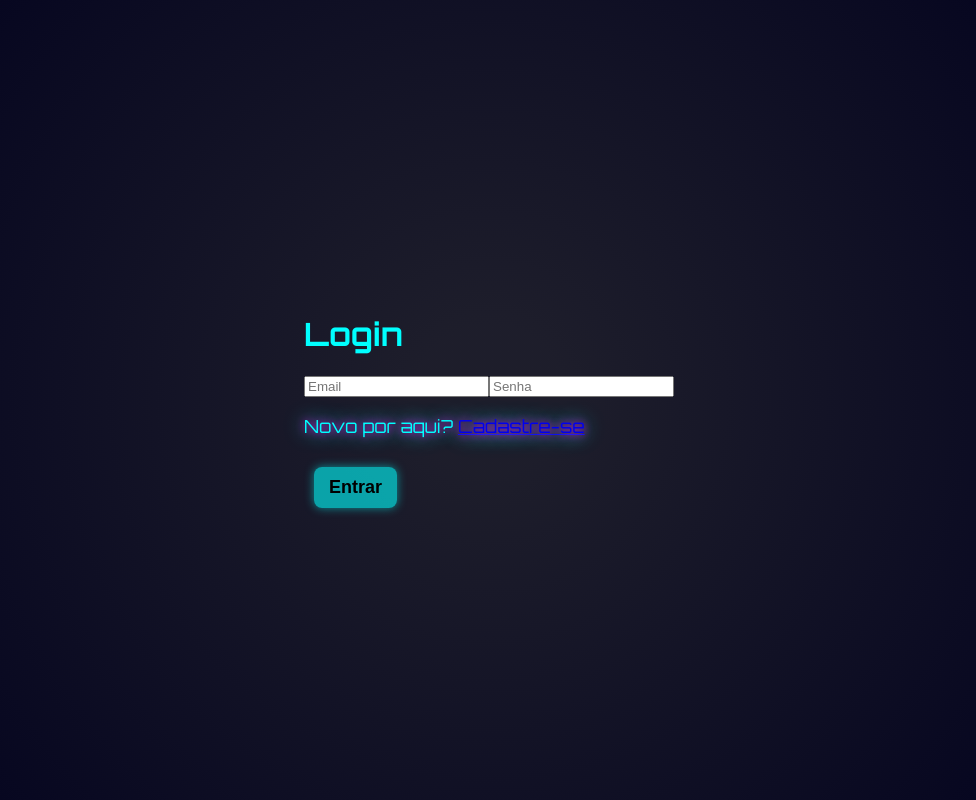
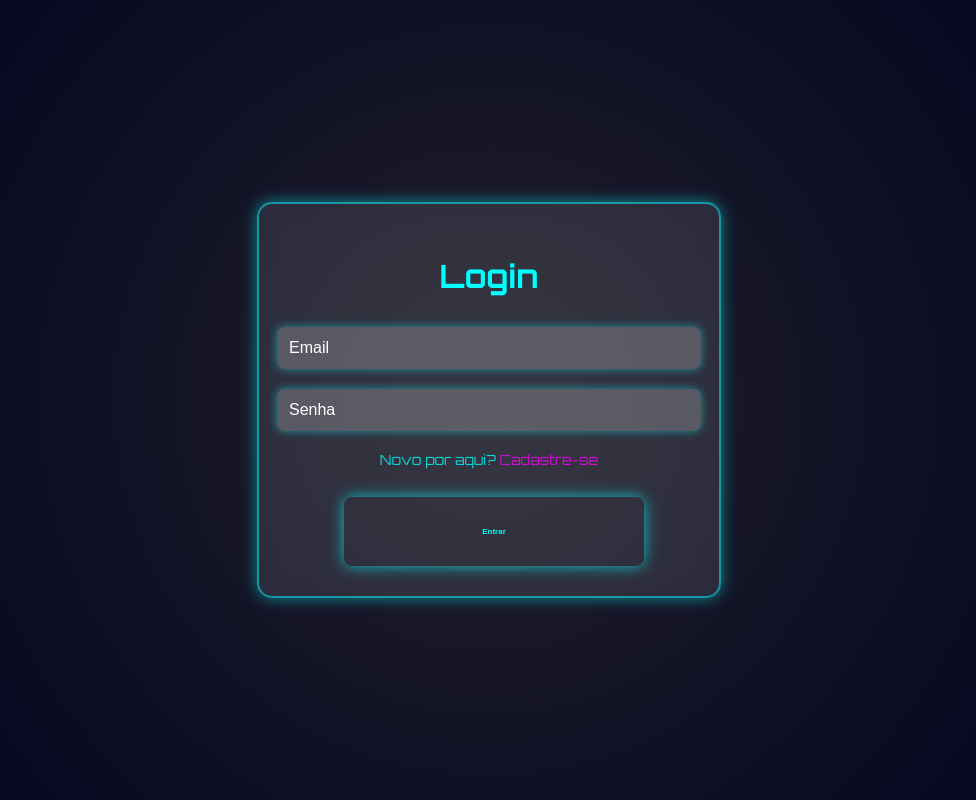
Before and after one commit to morisato32/chat, a React (Vite) app in the folder frontend/: page /login in a window 1280 px wide. Shown: the whole page, without its empty margins (151-1127 px from the left). Built offline with nearby package versions, Linux system fonts and the light colour scheme; no server answers.

Commit message:
criando a pagina de erro 404 e estilizando o chat-parte1

```diff
--- a/frontend/index.html
+++ b/frontend/index.html
@@ -5,8 +5,8 @@
     <link rel="icon" type="image/svg+xml" href="/vite.svg" />
     <meta name="viewport" content="width=device-width, initial-scale=1.0" />
     <link rel="preconnect" href="https://fonts.googleapis.com">
-<link rel="preconnect" href="https://fonts.gstatic.com" crossorigin>
-<link href="https://fonts.googleapis.com/css2?family=Montserrat:wght@400;600;700&display=swap" rel="stylesheet">
+    <link rel="preconnect" href="https://fonts.gstatic.com" crossorigin>
+    <link href="https://fonts.googleapis.com/css2?family=Montserrat:wght@400;600;700&display=swap" rel="stylesheet">
     <title>Vite + React</title>
   </head>
   <body>
--- a/frontend/src/components/chat.module.css
+++ b/frontend/src/components/chat.module.css
@@ -1,224 +1,170 @@
-@import url('https://fonts.googleapis.com/css2?family=Orbitron:wght@400;700&display=swap');
 
-:root {
-    --neon-blue: #00ffff;
-    --neon-pink: #ff00ff;
-    --background-dark: rgba(5, 5, 20, 0.9);
-    --glass: rgba(255, 255, 255, 0.1);
-    --border-glow: rgba(0, 255, 255, 0.5);
+
+
+/* Estilização geral */
+.container {
+    display: flex;
+    flex-direction: column;
+    height: 100vh;
+    background: #ffffff10;
+    backdrop-filter:blur(10px);
+    border: 2px solid #ffffff30;
+    color: #ffffff;
+    font-family: Arial, sans-serif;
   }
 
-body {
-    background: radial-gradient(circle, var(--background-dark) 10%, rgba(2, 2, 30, 1) 100%);
-    color: var(--neon-blue);
-    font-family: 'Orbitron', sans-serif;
-    display: flex;
-    justify-content: center;
-    align-items: center;
-    height: 100vh;
+  .userName {
+    background: #1a1a1a;
+    color: #0ff;
+    padding: 15px;
+    text-align: center;
+    font-size: 1.2rem;
+    font-weight: bold;
+    border-bottom: 2px solid #0ff;
   }
 
-.container {
-    width: 450px;
-    height: 600px;
-    backdrop-filter: blur(12px);
-    background: var(--glass);
-    border: 1px solid var(--border-glow);
-    box-shadow: 0 0 15px var(--border-glow);
-    border-radius: 15px;
+  /* Estilização das mensagens */
+  .messages {
+    flex: 1;
+    overflow-y: auto;
+    padding: 15px;
     display: flex;
     flex-direction: column;
-    overflow: hidden;
+  }
+
+  .sent {
+    align-self: flex-end;
+    background: linear-gradient(135deg, #0ff, #00f);
+    color: #000;
+    padding: 10px 15px;
+    border-radius: 15px;
+    max-width: 60%;
+    margin-bottom: 10px;
+    box-shadow: 0px 0px 10px #0ff;
+    list-style: none;
+  }
+
+  .received {
+    align-self: flex-start;
+    background: #222;
+    color: #fff;
+    padding: 10px 15px;
+    border-radius: 15px;
+    max-width: 60%;
+    margin-bottom: 10px;
+    box-shadow: 0px 0px 10px #444;
+     list-style: none;
+  }
+
+  /* Ícones menores para evitar que ocultem o input */
+  .microphoneButton svg,
+  .uploadButton svg,
+  .form button svg {
+    font-size: 18px; /* Reduz o tamanho dos ícones */
+  }
+
+  /* Ajuste no container do input para garantir que ele apareça */
+  .form {
+    display: flex;
+    align-items: center;
+    padding: 10px;
+
+    border-top: 2px solid #0ff;
+    gap: 10px;
     position: relative;
   }
 
-/* Título do usuário */
-.userName {
-  font-size: 24px;
-  font-weight: bold;
-  text-shadow: 0 0 15px var(--neon-blue), 0 0 30px var(--neon-pink);
-  color: var(--neon-blue);
-  display: flex;
-  align-items: center;
-  justify-content: space-between;
-  padding-right: 20px; /* Adiciona um pouco de espaço à direita */
+ /* Efeito neon no ícone da câmera */
+  .videoCallIcon {
+    font-size: 28px;
+    color: #0ff;
+    cursor: pointer;
+    transition: 0.3s ease-in-out;
   }
 
-/* Mensagens */
-.messages {
-    flex: 1;
-    padding: 15px;
-    overflow-y: auto;
-    scrollbar-width: none;
+  .videoCallIcon:hover {
+    text-shadow: 0px 0px 15px rgba(0, 255, 255, 1);
+    transform: scale(1.1);
   }
 
-.messages::-webkit-scrollbar {
+  button {
+    background: transparent;
+    border: none;
+    cursor: pointer;
+    font-size: 0.5rem;
+    margin-left: 10px;
+    color: #0ff;
+    transition: transform 0.2s ease;
+  width: 300px;;
+  }
+
+  button:hover {
+    transform: scale(1.2);
+    color: #00f;
+  }
+
+  /* Ícones */
+  .microphoneButton {
+    color: #0ff;
+  }
+
+  .uploadButton {
+    cursor: pointer;
+  }
+
+  .uploadButton input {
     display: none;
   }
 
-.sent, .received {
-    padding: 10px 15px;
-    margin: 8px 0;
-    border-radius: 12px;
-    max-width: 80%;
-    word-wrap: break-word;
-    animation: fadeIn 0.3s ease-in-out;
+  /* Imagens e vídeos */
+  .media {
+    max-width: 100%;
+    border-radius: 10px;
+    box-shadow: 0px 0px 10px #0ff;
   }
 
-.sent {
-    background: linear-gradient(135deg, rgba(0, 255, 255, 0.6), rgba(0, 140, 255, 0.8));
-    align-self: flex-end;
-    box-shadow: 0 0 10px rgba(0, 255, 255, 0.5);
-}
-
-.received {
-    background: linear-gradient(135deg, rgba(255, 0, 255, 0.6), rgba(200, 0, 255, 0.8));
-    align-self: flex-start;
-    box-shadow: 0 0 10px rgba(255, 0, 255, 0.5);
-}
-
-/* Campo de entrada de mensagem */
-.form {
-    display: flex;
-    padding: 10px;
-    background: rgba(0, 255, 255, 0.1);
-    border-top: 1px solid var(--border-glow);
-}
-
-.input {
-    flex: 1;
-    padding: 10px;
-    border: none;
-    outline: none;
-    font-size: 16px;
-    border-radius: 8px;
-    background: rgba(255, 255, 255, 0.2);
-    color: var(--neon-blue);
-    box-shadow: 0 0 5px var(--border-glow);
-}
-
-/* Botões */
-button {
-    padding: 10px 15px;
-    margin-left: 10px;
-    border: none;
-    cursor: pointer;
-    border-radius: 8px;
-    background: rgba(0, 255, 255, 0.6);
-    color: #000;
-    font-weight: bold;
-    transition: 0.3s;
-    box-shadow: 0 0 10px rgba(0, 255, 255, 0.5);
-}
-
-button:hover {
-    background: rgba(0, 255, 255, 0.9);
-}
-
-/* Ícone de microfone e upload */
-.microphoneButton, .uploadButton {
-    background: transparent;
-    border: none;
-    cursor: pointer;
-    transition: 0.3s;
-}
-
-.microphoneButton svg, .uploadButton svg {
-    color: var(--neon-blue);
-    font-size: 24px;
-}
-
-.microphoneButton:hover svg, .uploadButton:hover svg {
-    color: var(--neon-pink);
-    transform: scale(1.1);
-}
-
-/* Nome do arquivo anexado */
-.fileName {
-    color: var(--neon-blue);
-    font-size: 12px;
-    margin-left: 5px;
+  .video {
+    max-width: 100%;
+    border-radius: 10px;
   }
 
   /* Menu de opções */
   .moreOptionsContainer {
-    display: inline-block;
     position: relative;
+    z-index: 1;
   }
 
   .moreOptions {
     cursor: pointer;
-    font-size: 20px;
-    color: var(--neon-blue);
-    transition: 0.3s;
-}
-
-.moreOptions:hover {
-    color: var(--neon-pink);
-    transform: scale(1.1);
   }
 
   .dropdownMenu {
     position: absolute;
-    top: 100%;
+    top: 20px;
     right: 0;
-    background: rgba(0, 0, 0, 0.8);
+    background: #111;
+    border: 1px solid #0ff;
     border-radius: 5px;
-    padding: 5px;
-    box-shadow: 0 0 10px var(--border-glow);
+    box-shadow: 0px 0px 10px #0ff;
   }
 
   .dropdownMenu button {
     display: block;
-    background: transparent;
+    width: 100%;
+    background: none;
     border: none;
-    color: var(--neon-blue);
-    padding: 5px 10px;
+    color: #0ff;
+    padding: 10px;
+    text-align: left;
     cursor: pointer;
-    transition: 0.3s;
   }
 
   .dropdownMenu button:hover {
-    background: var(--neon-blue);
-    color: black;
-    border-radius: 3px;
+    background: #0ff;
+    color: #000;
   }
 
-/* Edição de mensagem */
-.editContainer {
-    display: flex;
-    align-items: center;
-    gap: 5px;
-}
-
-.editContainer input {
-    flex: 1;
-    padding: 5px;
-    border-radius: 5px;
-    border: 1px solid var(--border-glow);
-    background: rgba(0, 255, 255, 0.1);
-    color: var(--neon-blue);
-}
-
-.editContainer button {
-    padding: 5px 10px;
-    font-size: 14px;
-}
-
-/* Estilização de mídias */
-.media {
-    max-width: 100%;
-    border-radius: 10px;
-    box-shadow: 0 0 10px var(--border-glow);
-}
-
-.video {
-    width: 100%;
-    border-radius: 10px;
-    box-shadow: 0 0 10px var(--border-glow);
-}
-
-/* Animação de entrada */
+  /* Animações */
   @keyframes fadeIn {
     from {
       opacity: 0;
@@ -230,34 +176,93 @@ button:hover {
     }
   }
 
-
-/* Botão de upload e campo de arquivo */
-.uploadButton {
-  position: relative;
-  display: inline-block;
-  background: transparent;
-  cursor: pointer;
-  transition: 0.3s;
+  .sent,
+  .received {
+    animation: fadeIn 0.3s ease-in-out;
+    max-width:300px;
   }
 
-.uploadButton input[type="file"] {
-  display: none; /* Oculta o input de arquivo */
+  /* Responsividade para dispositivos móveis */
+  @media (max-width: 768px) {
+    .container {
+      height: 100%;
     }
 
-.uploadButton:hover {
-  color: var(--neon-pink);
-  transform: scale(1.1);
+    .userName {
+      font-size: 1rem;
     }
 
+    .messages {
+      padding: 10px;
+
+    }
+
+    /* Ajustando as mensagens para ficarem mais compactas em telas menores */
+    .sent,
+    .received {
+      max-width: 90%; /* Aumenta o máximo das mensagens */
+      font-size: 0.9rem;
+    }
+
+    /* Ajustando o tamanho do input */
+    .input {
+      width: 100%;
+      font-size: 1rem;
+      padding: 10px;
+    }
+
+    /* Menu suspenso do mais opções no mobile */
+    .dropdownMenu {
+      width: 100%;
+      left: 0;
+      border-radius: 0;
+    }
+
+    .dropdownMenu button {
+      padding: 12px;
+    }
+
+    /* Ajustando ícones e botões para telas pequenas */
+    .microphoneButton svg,
+    .uploadButton svg,
+    .form button svg {
+      font-size: 22px;
+    }
 
     .videoCallIcon {
-  font-size: 30px;
-  color: var(--neon-pink);
-  cursor: pointer;
-  transition: transform 0.3s ease, color 0.3s ease;
+      font-size: 24px;
     }
 
-.videoCallIcon:hover {
-  color: var(--neon-blue);
-  transform: scale(1.1);
+    .form {
+      gap: 5px;
     }
+  }
+
+  /* Responsividade para telas menores */
+  @media (max-width: 480px) {
+    /* Ajustando ainda mais a largura das mensagens e o layout dos ícones */
+    .sent,
+    .received {
+      max-width: 85%;
+    }
+
+    .userName {
+      font-size: 0.9rem;
+      padding: 10px;
+    }
+
+    /* Ajustando ícones e botões */
+    .microphoneButton svg,
+    .uploadButton svg {
+      font-size: 20px;
+    }
+
+    .videoCallIcon {
+      font-size: 22px;
+    }
+
+    /* Reduzindo o tamanho do input para melhor visualização */
+    .input {
+      padding: 8px;
+    }
+  }
--- /dev/null
+++ b/frontend/src/components/error.module.css
@@ -0,0 +1,45 @@
+body {
+    background: #0d0d0d;
+    color: #00ffff;
+    font-family: 'Arial', sans-serif;
+    text-align: center;
+    display: flex;
+    justify-content: center;
+    align-items: center;
+    height: 100vh;
+    overflow: hidden;
+}
+.container {
+    position: relative;
+}
+.glitch {
+    font-size: 5rem;
+    font-weight: bold;
+    text-transform: uppercase;
+    position: relative;
+    animation: glitch 1s infinite linear;
+}
+@keyframes glitch {
+    0% { text-shadow: 2px 2px 0px #ff00ff, -2px -2px 0px #00ffff; }
+    50% { text-shadow: -2px -2px 0px #ff00ff, 2px 2px 0px #00ffff; }
+    100% { text-shadow: 2px 2px 0px #ff00ff, -2px -2px 0px #00ffff; }
+}
+.message {
+    font-size: 1.2rem;
+    margin-top: 10px;
+    opacity: 0.8;
+}
+.btn {
+    display: inline-block;
+    margin-top: 20px;
+    padding: 10px 20px;
+    border: 2px solid #00ffff;
+    color: #00ffff;
+    text-decoration: none;
+    font-size: 1rem;
+    transition: 0.3s;
+}
+.btn:hover {
+    background: #00ffff;
+    color: #0d0d0d;
+}
--- a/frontend/src/index.css
+++ b/frontend/src/index.css
@@ -1,5 +1,12 @@
+
+
+
+
+
+
 @import url('https://fonts.googleapis.com/css2?family=Orbitron:wght@400;700&display=swap');
 
+/* 🎨 Paleta de Cores */
 :root {
     --neon-blue: #00ffff;
     --neon-pink: #ff00ff;
@@ -8,6 +15,7 @@
     --border-glow: rgba(0, 255, 255, 0.5);
 }
 
+/* 🌌 Configuração Geral */
 body {
     background: radial-gradient(circle, var(--background-dark) 10%, rgba(2, 2, 30, 1) 100%);
     color: var(--neon-blue);
@@ -16,75 +24,179 @@ body {
     justify-content: center;
     align-items: center;
     height: 100vh;
+
     margin: 0;
-    overflow: hidden;
-
+    padding: 0;
+    box-sizing: border-box
 }
 
-.container {
+
+
+/* 📜 Formulário */
+.form {
     display: flex;
-    justify-content: center;
-    align-items: center;
-    height: 100%;
-    padding: 20px;
-    background: var(--glass);
-    border: 1px solid var(--border-glow);
-    border-radius: 15px;
-    box-shadow: 0 0 15px var(--border-glow);
     flex-direction: column;
-    text-align: center;
+    width: 100%;
 }
 
-h2 {
-    font-size: 30px;
-    font-weight: bold;
-    text-shadow: 0 0 15px var(--neon-blue), 0 0 30px var(--neon-pink);
-    margin-bottom: 20px;
+/* 🔠 Inputs */
+input {
+    width: 100%;
+    padding: 12px;
+    margin: 10px 0;
+    border: none;
+    border-radius: 8px;
+    font-size: 16px;
+    background: rgba(255, 255, 255, 0.2);
+    color: #fff;
+    outline: none;
+    transition: 0.3s ease-in-out;
+    box-shadow: 0 0 8px rgba(0, 255, 255, 0.5);
+}
+
+input:focus {
+    background: rgba(0, 255, 255, 0.1);
+    box-shadow: 0 0 15px var(--neon-blue);
+    transform: scale(1.02);
+}
+
+input::placeholder{
+    color:#fff
+}
+
+/* 🔗 Link para Login */
+.cadastroLogar {
+    font-size: 14px;
+    margin-top: 10px;
     color: var(--neon-blue);
 }
 
-p {
-    font-size: 18px;
-    color: var(--neon-blue);
-    margin-bottom: 30px;
-    text-shadow: 0 0 10px var(--neon-pink), 0 0 20px var(--neon-blue);
+.cadastroLogar a {
+    color: var(--neon-pink);
+    text-decoration: none;
+    transition: 0.3s;
 }
 
+.cadastroLogar a:hover {
+    text-shadow: 0 0 10px var(--neon-pink);
+}
+
+/* 🟦 Container Principal */
+.form {
+    width: 400px;
+    padding: 30px;
+    backdrop-filter: blur(12px);
+    background: var(--glass);
+    border: 2px solid var(--border-glow);
+    box-shadow: 0 0 15px var(--border-glow);
+    border-radius: 15px;
+    display: flex;
+    flex-direction: column;
+    align-items: center;
+    text-align: center;
+    animation: fadeIn 0.8s ease-in-out;
+}
+
+/* 🔘 Botão de Login */
 button {
-    padding: 15px 30px;
-    background: linear-gradient(45deg, var(--neon-pink), var(--neon-blue));
+    width: 100%;
+    padding: 30px;
+    margin-top: 15px;
     border: none;
+    cursor: pointer;
     border-radius: 8px;
-    font-size: 18px;
-    color: #fff;
-    cursor: pointer;
+    background: linear-gradient(90deg, var(--neon-blue), var(--neon-pink));
+    color: #000;
+    font-weight: bold;
+    font-size: 16px;
     transition: 0.3s;
-    box-shadow: 0 0 10px rgba(0, 255, 255, 0.5);
+    box-shadow: 0 0 15px rgba(0, 255, 255, 0.7);
 }
 
 button:hover {
-    background: linear-gradient(45deg, var(--neon-blue), var(--neon-pink));
-    transform: scale(1.1);
-    box-shadow: 0 0 20px rgba(0, 255, 255, 0.7);
+    transform: scale(1.05);
+    background: linear-gradient(90deg, var(--neon-pink), var(--neon-blue));
 }
 
-.slider-container {
-    display: flex;
-    justify-content: center;
-    align-items: center;
-    flex-direction: column;
-    text-align: center;
-    margin-top: 50px;
-    animation: fadeIn 1s ease-in-out;
+/* ❌ Mensagem de Erro */
+.errorMessage{
+    border-left: 4px solid red;
+    color: rgb(8, 35, 94);
+    padding: 10px;
+    margin-bottom: 10px;
+    border-radius: 5px;
+    font-size: 14px;
 }
 
+/* 🔗 Link para Cadastro */
+.cadastroLogar {
+    font-size: 14px;
+    margin-top: 10px;
+    color: var(--neon-blue);
+}
+
+.cadastroLogar a {
+    color: var(--neon-pink);
+    text-decoration: none;
+    transition: 0.3s;
+}
+
+.cadastroLogar a:hover {
+    text-shadow: 0 0 10px var(--neon-pink);
+}
+
+/* ✨ Animação de Entrada */
 @keyframes fadeIn {
     from {
         opacity: 0;
-        transform: translateY(20px);
+        transform: translateY(-10px);
     }
     to {
         opacity: 1;
         transform: translateY(0);
     }
 }
+
+.content {
+  text-align: center;
+  color: #0ff; /* Cor neon azul */
+  font-family: 'Orbitron', sans-serif;
+  text-shadow: 0 0 8px #0ff, 0 0 20px #00f, 0 0 40px #00f;
+  animation: fadeIn 1s ease-in-out;
+}
+
+h2 {
+  font-size: 2.5rem;
+  margin-bottom: 10px;
+  transition: opacity 0.5s ease-in-out;
+}
+
+
+p {
+  font-size: 1.2rem;
+  opacity: 0.8;
+}
+
+/* Efeito de fade para a troca de frases */
+@keyframes fadeIn {
+  from {
+    opacity: 0;
+    transform: translateY(-10px);
+  }
+  to {
+    opacity: 1;
+    transform: translateY(0);
+  }
+}
+
+/* Responsividade */
+@media (max-width: 768px) {
+  h2 {
+    font-size: 2rem;
+  }
+  p {
+    font-size: 1rem;
+  }
+}
+
+/* página de erro 404 */
--- a/frontend/src/pages/cadastro/cadastro.jsx
+++ b/frontend/src/pages/cadastro/cadastro.jsx
@@ -34,7 +34,7 @@ function Cadastro() {
 
 
         sessionStorage.setItem("user", JSON.stringify(userData)); // Salva o objeto inteiro como string JSON
-        navigate("/boasvindas");
+        navigate("/boasvindas")
       }
     } catch (error) {
       if (error.response.status === 400) {
@@ -49,7 +49,7 @@ function Cadastro() {
 
   return (
     <div className="container">
-      {error && <p className="errorMessage">{error}</p>}
+      {error && <div className="errorMessage">{error}</div>}
       {/* Exibe a mensagem de erro */}
       <form className="form" onSubmit={createUsers}>
         <h1>Cadastrar</h1>
--- a/frontend/src/pages/home/home.jsx
+++ b/frontend/src/pages/home/home.jsx
@@ -36,7 +36,7 @@ function Home() {
   };
 
   useEffect(() => {
-    const intervalo = setInterval(mudarFrase, 3000); // Muda a frase a cada 3 segundos
+    const intervalo = setInterval(mudarFrase, 5000); // Muda a frase a cada 5 segundos
 
     return () => clearInterval(intervalo); // Limpa o intervalo quando o componente é desmontado
   }, []);
--- a/frontend/src/pages/login/login.jsx
+++ b/frontend/src/pages/login/login.jsx
@@ -33,7 +33,7 @@ function Login() {
           email: response.data.data.email,
         };
 
-        console.log(userData)
+
         // Armazena o token e outras informações do usuário
         sessionStorage.setItem("user", JSON.stringify(userData));
         // Redireciona para a página do chat
@@ -59,8 +59,8 @@ function Login() {
 
 
   return (
-    <div>
-      {error && <div className="errorBox">{error}</div>} {/* Exibe a mensagem de erro */}
+    <div className="container">
+      {error && <div className="errorMessage">{error}</div>} {/* Exibe a mensagem de erro */}
 
       <form className="form" method="post" onSubmit={loginUser}>
         <h1>Login</h1>
```
Also changed, not shown: frontend/src/main.jsx (+11 -2 lines), frontend/src/pages/chat/chat.jsx (+10 -2 lines), frontend/src/pages/error/index.jsx (+8 -6 lines). Lines whose indentation alone changed are shown as unchanged.
